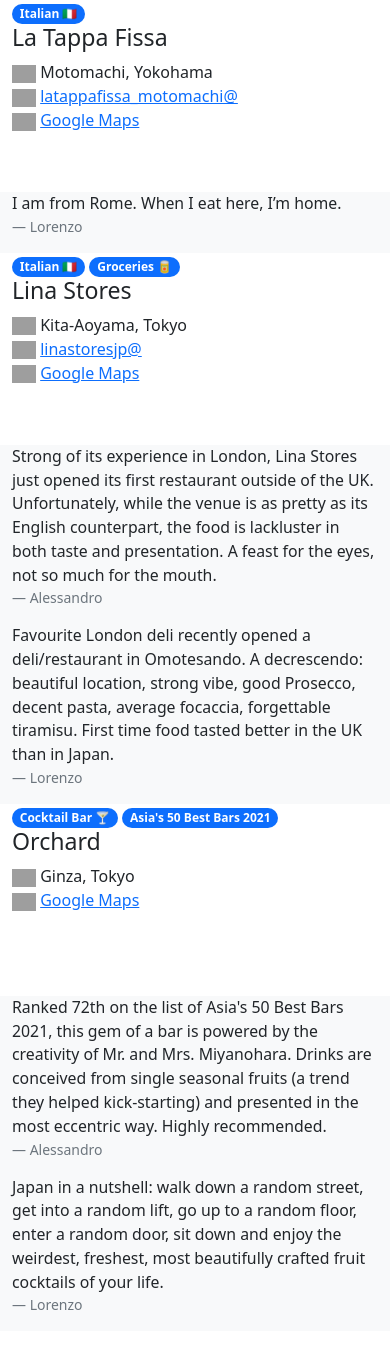
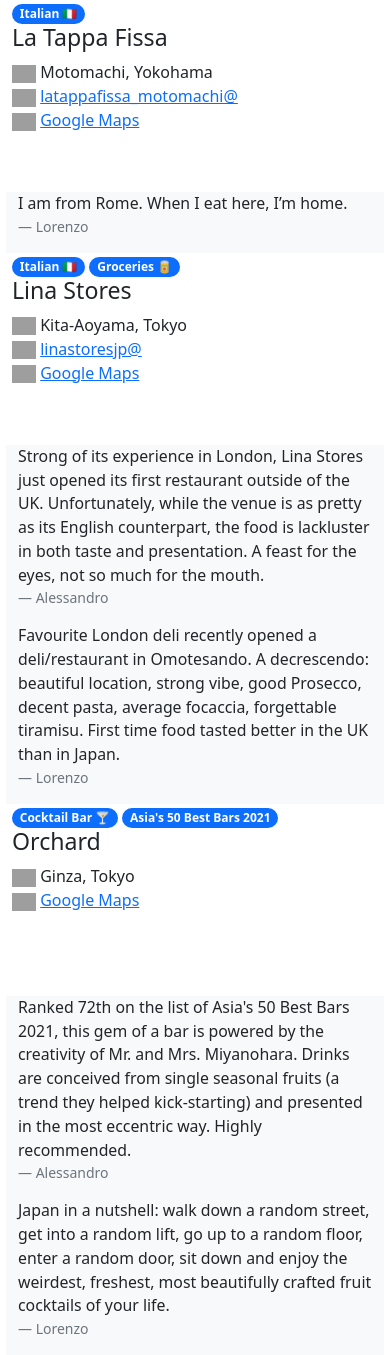
Before and after one commit to alessandrosp/shingiron, a Jekyll site: the page built from docs/index.html, in a window 390 px wide. Built offline with Jekyll 4.4.1, drawn with Linux system fonts in a browser that asks for light colours; nearby versions of some CDN libraries; comment, search, counter and statistics services are not loaded; before the commit the page ends 1331 px from its top, so only the background shows below that; grey boxes are pictures that could not be loaded.

Commit message:
Update style.css

```diff
--- a/docs/assets/css/style.css
+++ b/docs/assets/css/style.css
@@ -52,7 +52,25 @@
 @media only screen and (max-width: 992px) {
   .place-review-mobile {
     background-color: #f8f9fa;
+    margin-left: 6px;
+    margin-right: 6px;
     text-align: left !important;
+  }
+
+  .place-review-mobile-4 {
+    border-left: #6f42c1 solid 6px;
+  }
+
+  .place-review-mobile-3 {
+    border-left: #198754 solid 6px;
+  }
+
+  .place-review-mobile-2 {
+    border-left: #fd7e14 solid 6px;
+  }
+
+  .place-review-mobile-1 {
+    border-left: #dc3545 solid 6px;
   }
 }
 
```
